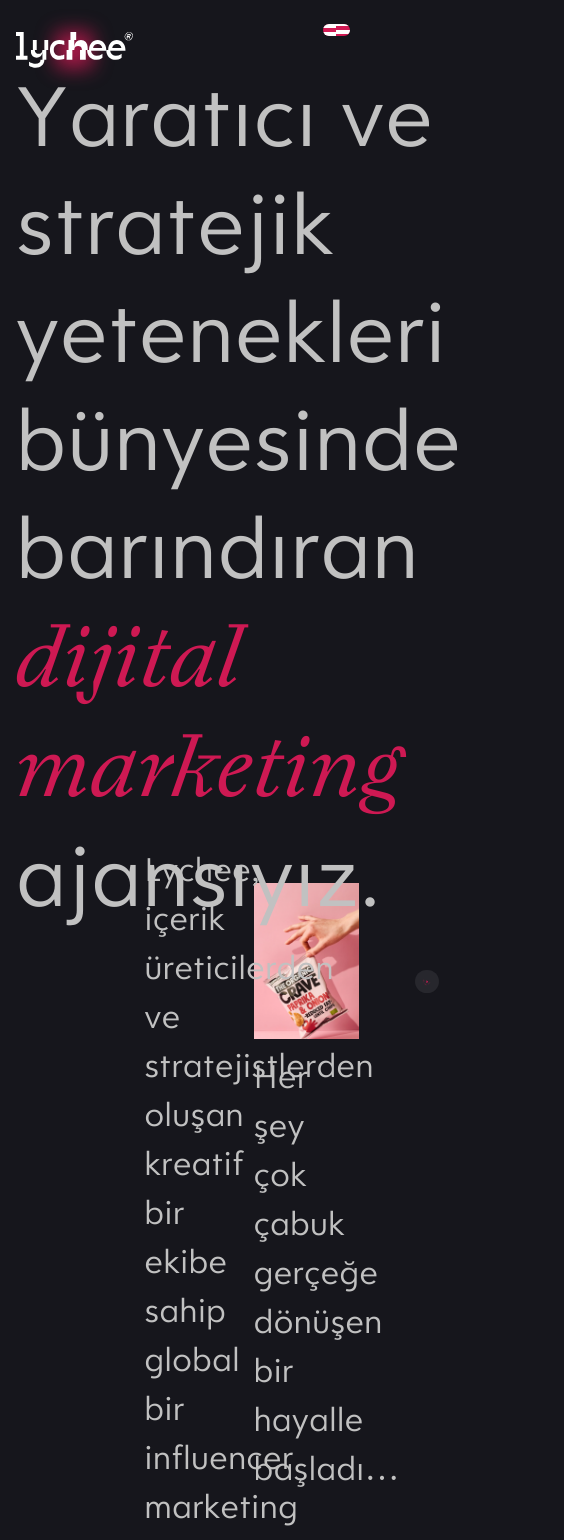
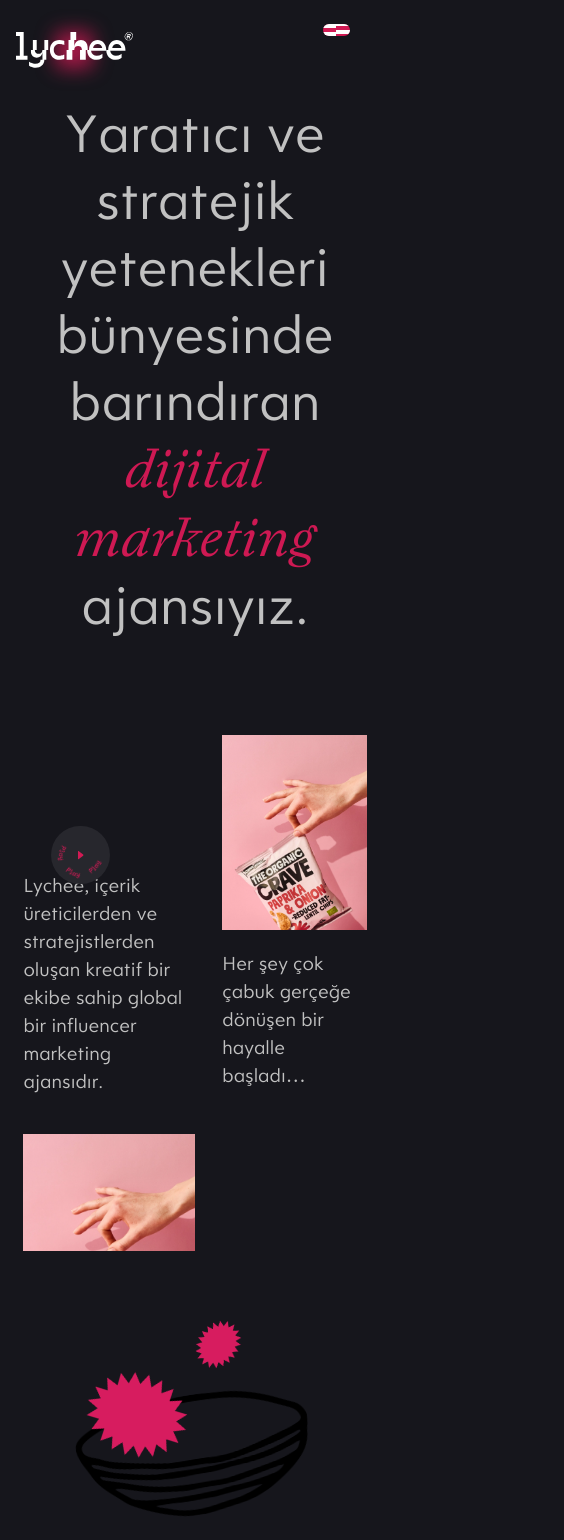
Before and after one commit to justdesignfx/lychee, a React (Vite) app: page /about in a window 390 px wide. Shown: the top 1540 px of the page, 564 px wide, since content can reach past the window. Built offline with nearby package versions, Linux system fonts and the light colour scheme.

Commit message:
update responsive styles

```diff
--- a/src/assets/scss/components/ButtonGlitch.module.scss
+++ b/src/assets/scss/components/ButtonGlitch.module.scss
@@ -10,16 +10,6 @@
   display: flex;
   align-items: center;
   justify-content: space-between;
-
-  @include devicesMax(tablet) {
-    @include dims(44vw, 8vw);
-    font-size: 3.25vw;
-  }
-
-  @include devicesMax(mobile) {
-    @include dims(50vw, 10vw);
-    font-size: 5vw;
-  }
 
   &::after {
     content: "";
--- a/src/assets/scss/components/SplitText.module.scss
+++ b/src/assets/scss/components/SplitText.module.scss
@@ -7,11 +7,11 @@
   flex-shrink: 0;
 
   @include devicesMax(tablet) {
-    @include typo(Lychee, 90px, null, 1.2, null);
+    @include typo(Lychee, 80px, null, 1.2, null);
   }
 
   @include devicesMax(mobile) {
-    @include typo(Lychee, 45px, null, 1.2, null);
+    @include typo(Lychee, 40px, null, 1.2, null);
   }
 
   .word {
@@ -32,6 +32,10 @@
       color: $californiaSunset;
       font-family: LaicaB;
       font-style: italic;
+
+      @include devicesMax(tablet) {
+        @include typo(LaicaBItalic, 100px, null, 1.2, null);
+      }
     }
 
     .letter {
--- a/src/assets/scss/pages/About.module.scss
+++ b/src/assets/scss/pages/About.module.scss
@@ -10,11 +10,21 @@
     @include dims(100vw, 100vh);
     padding: 15vw 4vw;
 
+    @include devicesMax(tablet) {
+      @include dims(100vw, auto);
+      padding: 25vw 4vw;
+    }
+
     .title {
       @include typo(Lychee, 90px, null, 1.2, null);
       color: $stonewallGrey;
       display: inline-block;
       position: relative;
+
+      @include devicesMax(tablet) {
+        @include typo(Lychee, 56px, null, 1.2, null);
+        text-align: center;
+      }
 
       .playBtn {
         @include position(absolute, 105%, 5%, 0, auto);
@@ -27,6 +37,11 @@
         display: flex;
         align-items: center;
         justify-content: center;
+
+        @include devicesMax(tablet) {
+          @include position(absolute, 135%, auto, auto, 10%);
+          @include dims(15vw);
+        }
 
         .iconTri {
           @include dims(15%);
@@ -51,82 +66,78 @@
     }
   }
 
-  .horizontalScroll {
-    min-height: 100vh;
-    position: relative;
-
-    display: flex;
-    align-items: center;
-    overflow-x: hidden;
-
-    .hSection {
-      padding: 0 20vw 0 10vw;
-
-      display: flex;
-      align-items: center;
-      justify-content: center;
-      flex-shrink: 0;
-    }
-
-    .text {
-      color: #c1c1c1;
-      font-family: Lychee;
-      font-size: 20vw;
-      font-weight: 400;
-      display: block;
-      flex-shrink: 0;
-
-      .word {
-        margin-right: 5vw;
-        flex-shrink: 0;
-
-        display: inline-block;
-
-        .letter {
-          display: inline-block;
-        }
-      }
-    }
-  }
-
   .team {
     margin: 0 8vw;
 
     display: grid;
     grid-template-columns: repeat(2, 1fr);
 
+    @include devicesMax(tablet) {
+      margin: 0 6vw;
+    }
+
     .partTeam {
       .text {
         @include typo(Lychee, 35px, null, 1.4, null);
         color: $stonewallGrey;
+
+        @include devicesMax(tablet) {
+          @include typo(Lychee, 20px, null, 1.4, null);
+        }
       }
 
       &:nth-child(1) {
         margin-left: auto;
+        padding-top: 35vw;
 
         .text {
           @include dims(24vw, auto);
           margin-bottom: 25vw;
           margin-left: auto;
           margin-right: -8vw;
+
+          @include devicesMax(tablet) {
+            @include dims(auto);
+            margin: 0;
+            margin-bottom: 10vw;
+          }
         }
 
         .imgC {
           @include dims(45vw, 27vw);
+
+          @include devicesMax(tablet) {
+            @include dims(100%, 30vw);
+          }
         }
       }
 
       &:nth-child(2) {
         margin-left: auto;
 
+        @include devicesMax(tablet) {
+          margin-left: 7vw;
+        }
+
         .text {
           @include dims(25vw, auto);
+
+          @include devicesMax(tablet) {
+            @include dims(auto);
+            margin: 0;
+          }
         }
 
         .imgC {
           @include dims(27vw, 40vw);
           margin-bottom: 3vw;
           margin-top: 10vw;
+
+          @include devicesMax(tablet) {
+            @include dims(100%, 50vw);
+            margin: 0;
+            margin-bottom: 5vw;
+          }
         }
       }
     }
@@ -139,6 +150,11 @@
     align-items: center;
     justify-content: center;
 
+    @include devicesMax(tablet) {
+      @include dims(auto);
+      margin: 7.5vw 0 15vw 0;
+    }
+
     .lychee {
       @include dims(40vw);
       margin-top: 10vw;
@@ -146,16 +162,21 @@
 
       display: flex;
 
+      @include devicesMax(tablet) {
+        @include dims(60vw);
+        margin: 0;
+      }
+
       .imgC {
         &.fruit {
-          @include position(absolute, 12vw, auto, auto, 2vw);
-          @include dims(17vw, auto);
+          @include position(absolute, 25%, auto, auto, 5%);
+          @include dims(40%, auto);
           transform: rotate(-28deg);
           z-index: 10;
 
           &.small {
-            @include position(absolute, 5vw, auto, auto, 20vw);
-            @include dims(8vw, auto);
+            @include position(absolute, 5%, auto, auto, 50%);
+            @include dims(20%, auto);
             transform: rotate(84deg);
           }
         }
@@ -172,12 +193,21 @@
   .growth {
     margin: 5vw 0;
 
+    @include devicesMax(tablet) {
+      margin: 5vw;
+    }
+
     .title {
       @include dims(55vw, auto);
       @include typo(Lychee, 60px, null, 1.2, null);
       color: $stonewallGrey;
       margin: 0 auto 3vw auto;
       text-align: center;
+
+      @include devicesMax(tablet) {
+        @include typo(Lychee, 40px, null, 1.2, null);
+        @include dims(auto);
+      }
     }
 
     .text {
@@ -186,6 +216,10 @@
       color: $stonewallGrey;
       margin: 0 auto;
       text-align: center;
+
+      @include devicesMax(tablet) {
+        @include dims(auto);
+      }
     }
   }
 
@@ -195,21 +229,42 @@
     display: grid;
     grid-template-columns: repeat(2, 1fr);
 
+    @include devicesMax(tablet) {
+      grid-template-columns: repeat(1, 1fr);
+      margin: 15vw 5vw 20vw 5vw;
+    }
+
     .partAdvertisement {
       &:nth-child(1) {
         margin-left: auto;
+
+        @include devicesMax(tablet) {
+          margin-left: 0;
+          margin-right: auto;
+        }
 
         .title {
           @include typo(Lychee, 60px, null, 1.1, null);
           color: $stonewallGrey;
           margin-bottom: 4vw;
           margin-top: 8vw;
+
+          @include devicesMax(tablet) {
+            @include typo(Lychee, 40px, null, 1.1, null);
+            @include dims(65vw, auto);
+            text-align: left;
+          }
         }
 
         .text {
           @include dims(23vw, auto);
-          @include typo(Lychee, 20px, null, 1.4, null);
+          @include typo(Lychee, 16px, null, 1.4, null);
           color: $stonewallGrey;
+
+          @include devicesMax(tablet) {
+            @include dims(36vw, auto);
+            text-align: left;
+          }
         }
       }
 
@@ -217,15 +272,31 @@
         margin-left: auto;
         position: relative;
 
+        @include devicesMax(tablet) {
+          margin-right: 5vw;
+        }
+
         .imgC {
           &:nth-child(1) {
             @include dims(32vw, 50vw);
+
+            @include devicesMax(tablet) {
+              @include position(relative, auto, auto, auto, auto);
+              @include dims(42vw, 60vw);
+              margin-left: auto;
+            }
           }
 
           &:nth-child(2) {
             @include position(absolute, auto, 50%, -25%, auto);
             @include dims(32vw, 22vw);
             margin-bottom: 3vw;
+
+            @include devicesMax(tablet) {
+              @include position(relative, auto, 35vw, auto, auto);
+              @include dims(48vw, 32vw);
+              margin-top: -20vw;
+            }
           }
         }
       }
@@ -239,16 +310,62 @@
       color: $stonewallGrey;
       margin: 0 auto 3vw auto;
       text-align: center;
+
+      @include devicesMax(tablet) {
+        @include typo(Lychee, 45px, null, 1.2, null);
+        @include dims(auto);
+      }
+    }
+  }
+
+  .horizontalScroll {
+    min-height: 100vh;
+    position: relative;
+
+    display: flex;
+    align-items: center;
+    overflow-x: hidden;
+
+    @include devicesMax(tablet) {
+      display: none;
+    }
+
+    .hScrollContent {
+      padding: 0 20vw 0 10vw;
+
+      display: flex;
+      align-items: center;
+      justify-content: center;
+      flex-shrink: 0;
+
+      .textC {
+        margin: 15vw 10vw;
+
+        display: flex;
+        align-items: center;
+        justify-content: center;
+        flex-wrap: wrap;
+      }
     }
   }
 
   .partners {
+    display: flex;
+    align-items: center;
+    flex-direction: column;
+    justify-content: center;
+
     .title {
       @include dims(55vw, auto);
       @include typo(Lychee, 80px, null, 1.2, null);
       color: $stonewallGrey;
       margin: 0 auto 3vw auto;
       text-align: center;
+
+      @include devicesMax(tablet) {
+        @include dims(auto);
+        margin: 0 5vw 10vw 5vw;
+      }
     }
 
     .text {
@@ -257,28 +374,20 @@
       color: $stonewallGrey;
       margin: 0 auto;
       text-align: center;
-    }
 
-    .lookUp {
-      color: #c1c1c1;
-      display: block;
-      margin: 4vw auto;
-      text-align: center;
-
-      font-family: Lychee;
-      font-size: 1.25vw;
-      line-height: 150%;
-
-      .link {
-        color: #ce1953;
-        font-family: LS-VG5000;
-        text-decoration: underline;
+      @include devicesMax(tablet) {
+        @include dims(auto);
+        margin: 0 5vw 5vw 5vw;
       }
     }
 
     .logoGrid {
       overflow: hidden;
       padding: 5vw 0;
+
+      @include devicesMax(tablet) {
+        margin-top: 10vw;
+      }
 
       .row {
         margin-bottom: 2vw;
@@ -347,7 +456,8 @@
 
         .img {
           position: absolute;
-          max-width: 100%;
+          max-height: 50%;
+          max-width: 80%;
 
           // Alternate Version
           // top: 0;
@@ -373,11 +483,19 @@
       color: $stonewallGrey;
       margin: 0 auto 4vw auto;
       text-align: center;
+
+      @include devicesMax(tablet) {
+        @include typo(Lychee, 60px, null, 1.1, null);
+      }
     }
 
     .btnC {
       @include dims(20vw, 3vw);
       margin: 0 auto;
+
+      @include devicesMax(tablet) {
+        @include dims(30vw, 6vw);
+      }
     }
   }
 }
--- a/src/assets/scss/pages/Home.module.scss
+++ b/src/assets/scss/pages/Home.module.scss
@@ -293,7 +293,7 @@
       }
 
       .textC {
-        margin: 10vw 0 10vw 5vw;
+        margin: 10vw 5vw;
 
         display: flex;
         align-items: center;
--- a/src/assets/scss/pages/Services.module.scss
+++ b/src/assets/scss/pages/Services.module.scss
@@ -12,8 +12,13 @@
     align-items: flex-start;
     justify-content: center;
 
-    .marginR {
+    .margin2 {
       margin-right: 17vw;
+
+      @include devicesMax(tablet) {
+        display: inline-block;
+        margin-right: 0;
+      }
     }
 
     .title {
@@ -22,13 +27,19 @@
       margin: 0 auto;
       margin-bottom: 2.5vw;
       text-align: center;
+      text-shadow: 0px 10px 10px #16161e95;
       z-index: 10;
 
       .line {
         display: block;
 
-        &:last-child {
+        &.margin1 {
           margin-right: 52vw;
+
+          @include devicesMax(tablet) {
+            display: inline-block;
+            margin-right: 0;
+          }
         }
       }
 
--- a/src/pages/Services.tsx
+++ b/src/pages/Services.tsx
@@ -93,10 +93,10 @@ const Services = () => {
               <span className={s.small}>ve</span>
             </span>
             <span className={s.line}>
-              <span className={cx(s.italic, s.marginR)}> yeni medya </span>
+              <span className={cx(s.italic, s.margin2)}> yeni medya </span>
               ihtiyaçlarınızı
             </span>
-            <span className={s.line}>karşılıyoruz.</span>
+            <span className={cx(s.line, s.margin1)}>karşılıyoruz.</span>
           </h1>
 
           <p className={s.floatingText}>
```
Also changed, not shown: src/pages/About.tsx (+10 -8 lines).
